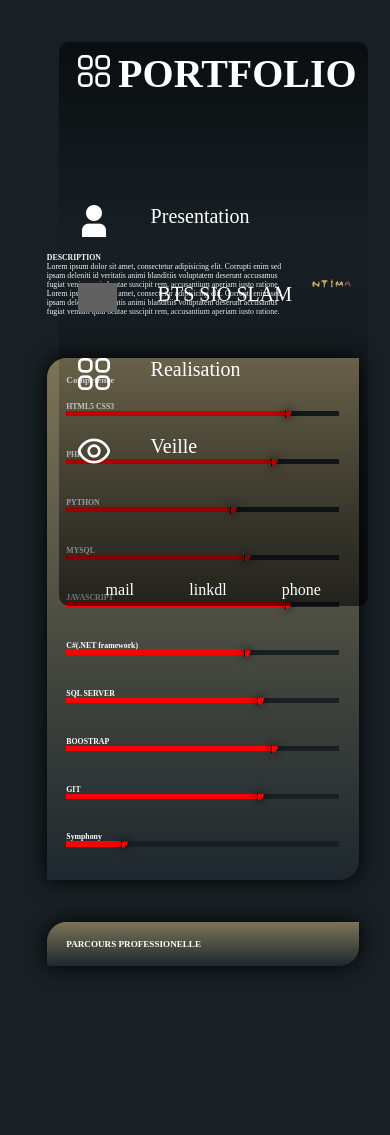
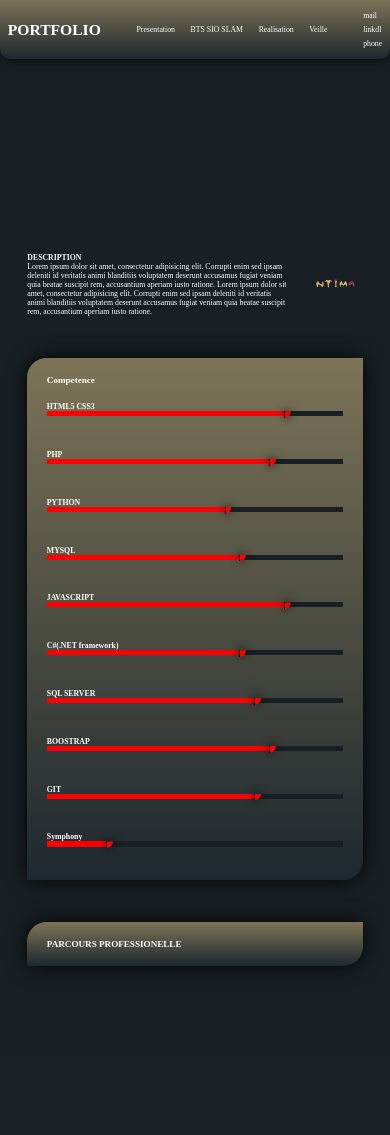
Before and after one commit to calebModeste/portefolio, a PHP site: page / in a window 390 px wide. After the commit the page ends 1051 px from the top, so only its background shows below. Run offline with PHP 8.4, Linux system fonts and the light colour scheme; grey boxes are pictures that could not be loaded.

Commit message:
modification mobile responsive

```diff
--- a/index.html
+++ b/index.html
@@ -18,8 +18,8 @@
 
     <link rel="stylesheet" href="style/styleInit.css" >
     <!--link style desktop-->
-    <link rel="stylesheet" href="style/structure_desktop.css" media="screen and (min-width: 800px)">
-    <link rel="stylesheet" href="style/styleDashboard_desktop.css" media="screen and (min-width: 800px)">
+    <link rel="stylesheet" href="style/structure_desktop.css" media="screen and (min-width: 600px)">
+    <link rel="stylesheet" href="style/styleDashboard_desktop.css" media="screen and (min-width: 600px)">
     <!--link style mobile-->
     <link rel="stylesheet" href="style/structure_mobile.css" media="screen and (max-width: 550px)">
     <link rel="stylesheet" href="style/styleDashboard_mobile.css" media="screen and (max-width: 550px)">
--- a/js/main.js
+++ b/js/main.js
@@ -1,5 +1,5 @@
 // vARIABLE  //
-var show,  X =4, Y=4;
+var show;
 
 
 
@@ -9,6 +9,7 @@ const startNav=()=>{
     Presentation=document.getElementById("BTS").style.display='none';
     Presentation=document.getElementById("Realisation").style.display='none';
     Presentation=document.getElementById("Veille").style.display='none';
+
 }
 startNav();
 
--- a/style/structure_mobile.css
+++ b/style/structure_mobile.css
@@ -7,14 +7,13 @@ body {
 main {
     /*STRUCTURE*/
     padding: 0vh 2vw;
-    margin: 0vh 10vw;
+    margin: 0vh 5vw;
     /*STYLE*/
     color: #ffffff;
 }
 main section{
     /*STRUCTURE*/
-    width: 80vw;
-    margin: 20vh 0vw;
+    margin: 10vh 0vw;
     /*STYLE*/
     font-size: 2vw;
 
@@ -67,13 +66,13 @@ main section{
     /*STRUCTURE*/
     border-bottom: 1px solid #ffffff;
     border-right: 1px solid #ffffff;
-    padding: 0vh 5vw;
+    padding: 0vh 12vw;
 }
 #Realisation div:nth-child(1) span:nth-child(2){
     /*STRUCTURE*/
     border-bottom: 1px solid #ffffff;
     border-left: 1px solid #ffffff;
-    padding: 0vh 10vw;
+    padding: 0vh 15vw;
 
 }
 
@@ -104,7 +103,7 @@ main section{
     color: #d2bb81;
     border-bottom: 1px solid #d2bb81;
     border-right: 1px solid #d2bb81;
-    padding: 0vh 8vw;
+    padding: 0vh 12vw;
 }
 #Realisation div:nth-child(1) span:nth-child(2):hover{
     cursor: pointer;
@@ -112,7 +111,7 @@ main section{
     color: #d2bb81;
     border-bottom: 1px solid #d2bb81;
     border-left: 1px solid #d2bb81;
-    padding: 0vh 10vw;
+    padding: 0vh 15vw;
 
 }
 
--- a/style/styleDashboard_mobile.css
+++ b/style/styleDashboard_mobile.css
@@ -1,70 +1,72 @@
 /* les style du Dashbord laterale structurer de manier suivant "STRUCTURE" pour le placement les taille ,"Style" pour le couleur et modification des font */
 
-    header {
-        /*STRUCTURE*/
-        padding: 2% 5%;
-        position: fixed;
-        left: 15vw;
-        top: 5vh;
-        height: 65vh;
-        z-index: 2;
-        display: flex;
-        flex-direction: column;
-        justify-content: space-between;
-        /*STYLE*/
-        color: #ffffff;
-        background: linear-gradient(to bottom, #0000008f, transparent, 70%, #0000008f);
-        border-radius: 10px;
+header{
+    /*STRUCTRE*/
+    display: flex;
+    min-width: 96vw;
+    position:fixed;
+    top: 0;
+    flex-direction: row;
+    padding: 1vh 2vw;
+    justify-content: space-between;
+    align-items: center;
 
-    }
-    a {
-        /*STYLE*/
-        color: #ffffff;
-        text-decoration: none;
-    }
-    .title {
-        /* STRUCTURE */
-        display: flex;
-        flex-direction: row;
-        align-items:center;
-        font-size: 20px;
-    }
-    .titrePlace {
-        /* selection de la div contenant h1*/
-        padding-left: 3%;
-        /*STYLE*/
+    /*STYLE*/
+    color: #ffffff;
+    background: linear-gradient(#d2bb818a, #222e3688);
+    border-bottom-left-radius: 10px;
+    border-bottom-right-radius: 10px;
+    box-shadow: 0px 0px 10px #000000;
+}
+header .title{
+    /*STRUCTRE*/
+    display: flex;
+    flex-direction: row;
 
-    }
-    header img{
-        max-width: 10vw;
-        filter: invert(100%);
+    /*STYLE*/
+    font-size: 2vw;
+}
+header .title img{
+    /*STRUCTURE*/
+    display: none;
+}
 
-    }
-    .menu ul li {
-        /* selection de la li du menu header*/
-        /*STRUCTURE*/
-        margin: 5% 0%;
-        padding: 5% 0%;
-        display: flex;
-        flex-direction: row;
-        /*STYLE*/
-        cursor: pointer;
-        font-size: 20px;
-    }
-    .menu ul li div {
-        margin-right: 15%;
-    }
-    header .footer {
-        margin-bottom: 15%;
-    }
-    .Footer ul{
-        display: flex;
-        flex-direction: row;
-        justify-content: space-around;
-    }
+header .menu ul li div{
+    display: none;
+}
+
+header .menu ul li{
+    /*STRUCTURE*/
+    padding: 0vh 2vw;
 
 
+}
 
+header .menu ul{
+    /*STRUCTURE*/
+    display: flex;
+    flex-direction: row;
 
+    /*STYLE*/
+    font-size: 2vw;
+}
 
+header .Footer ul{
+    /*STRUCTURE*/
+    display: flex;
+    flex-direction: column;
+
+    /*STYLE*/
+    font-size: 2vw;
+
+}
+header .Footer ul li{
+    /*STRUCTURE*/
+    padding: 0.3vh 0vw;
+}
+a{
+        /*STYLE*/
+    color: #ffffff;
+    text-decoration: none;
+}
     /*INTERACTION*/
```
